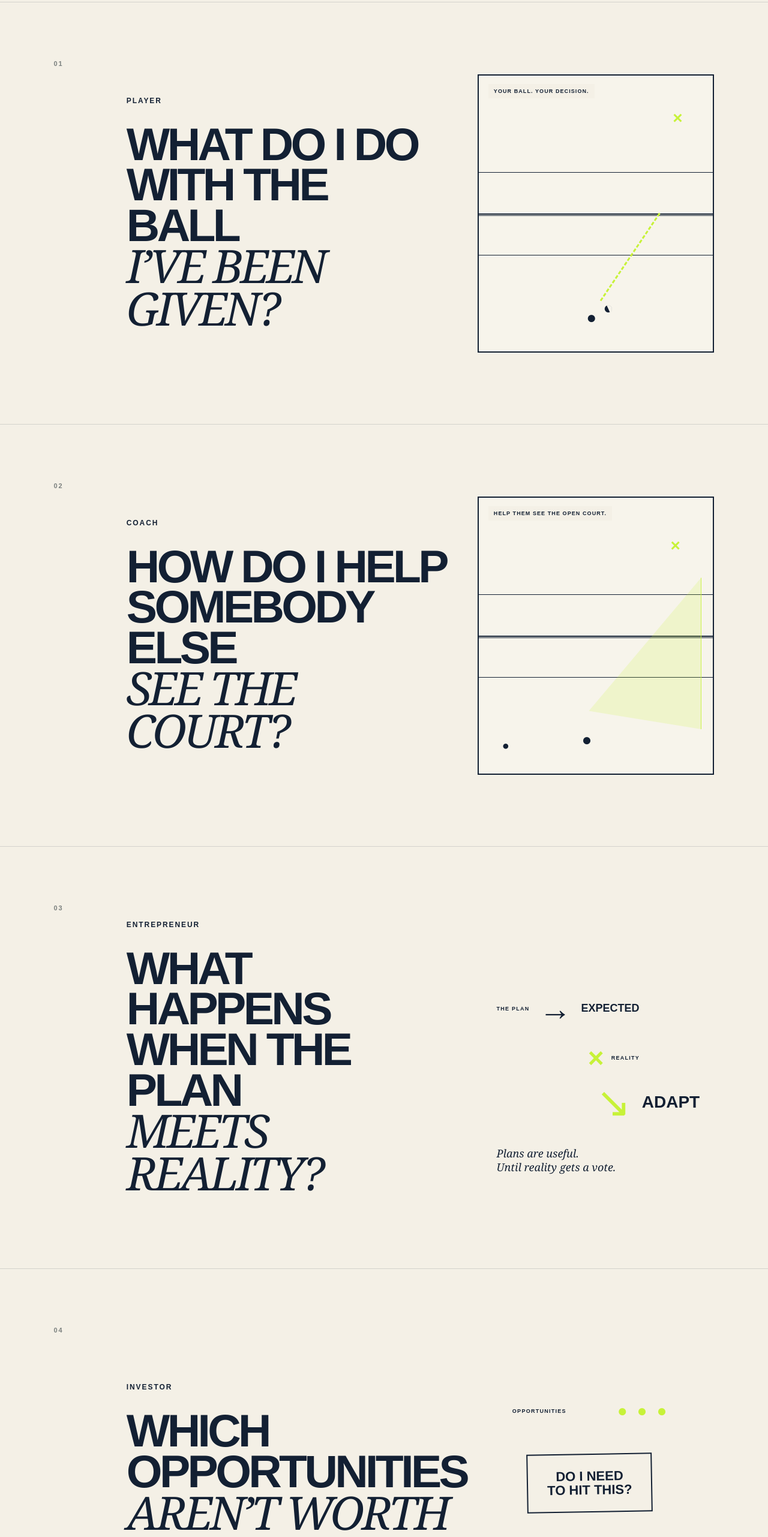
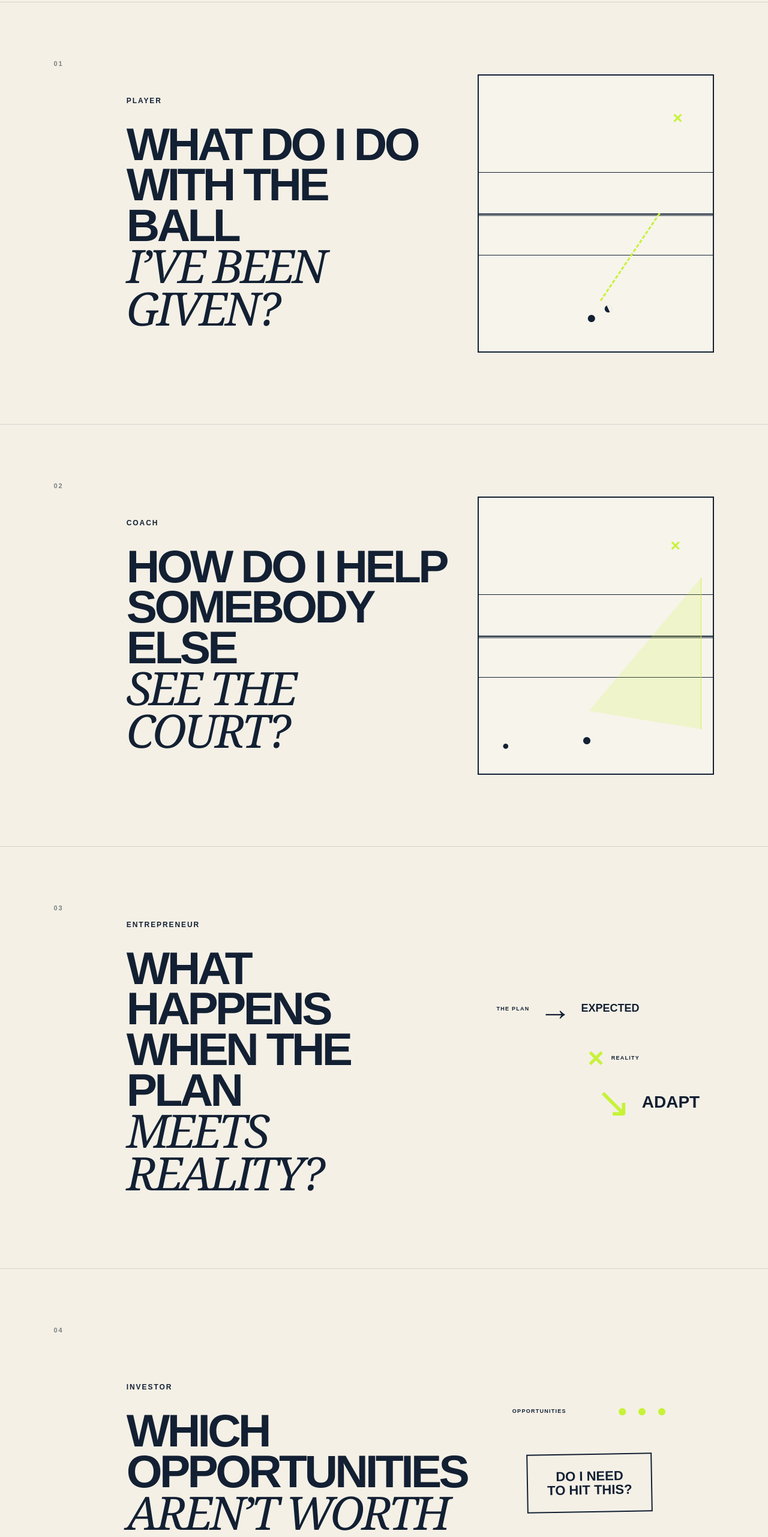
Before and after one commit to mightymaxworks/the-next-ball, a Next.js app: page / in a window 1280 px wide. Shown: the part 5440-8003 px from the top of the page at 60% size. Built offline with nearby package versions, Linux system fonts and the light colour scheme.

Commit message:
Subtract redundant labels and explanatory copy

```diff
--- a/app/page.tsx
+++ b/app/page.tsx
@@ -100,19 +100,19 @@ export default function Home() {
         <div className="perspectivePlay player">
           <div className="playNumber">01</div>
           <div className="playCopy"><p className="eyebrow">PLAYER</p><h3>WHAT DO I DO<br/>WITH THE BALL<br/><em>I’VE BEEN GIVEN?</em></h3></div>
-          <div className="playVisual courtDiagram playerCourt" aria-hidden="true"><span className="courtNet"/><span className="kitchen top"/><span className="kitchen bottom"/><span className="courtPlayer near">●</span><span className="paddle nearPaddle">◐</span><span className="shotLine"/><span className="landingSpot">×</span><span className="diagramNote">YOUR BALL. YOUR DECISION.</span></div>
+          <div className="playVisual courtDiagram playerCourt" aria-hidden="true"><span className="courtNet"/><span className="kitchen top"/><span className="kitchen bottom"/><span className="courtPlayer near">●</span><span className="paddle nearPaddle">◐</span><span className="shotLine"/><span className="landingSpot">×</span></div>
         </div>
 
         <div className="perspectivePlay coach">
           <div className="playNumber">02</div>
           <div className="playCopy"><p className="eyebrow">COACH</p><h3>HOW DO I HELP<br/>SOMEBODY ELSE<br/><em>SEE THE COURT?</em></h3></div>
-          <div className="playVisual courtDiagram coachCourt" aria-hidden="true"><span className="courtNet"/><span className="kitchen top"/><span className="kitchen bottom"/><span className="courtPlayer coachMark">●</span><span className="courtPlayer athleteMark">●</span><span className="sightCone"/><span className="landingSpot">×</span><span className="diagramNote">HELP THEM SEE THE OPEN COURT.</span></div>
+          <div className="playVisual courtDiagram coachCourt" aria-hidden="true"><span className="courtNet"/><span className="kitchen top"/><span className="kitchen bottom"/><span className="courtPlayer coachMark">●</span><span className="courtPlayer athleteMark">●</span><span className="sightCone"/><span className="landingSpot">×</span></div>
         </div>
 
         <div className="perspectivePlay entrepreneur">
           <div className="playNumber">03</div>
           <div className="playCopy"><p className="eyebrow">ENTREPRENEUR</p><h3>WHAT HAPPENS<br/>WHEN THE PLAN<br/><em>MEETS REALITY?</em></h3></div>
-          <div className="playVisual decisionDiagram" aria-hidden="true"><div className="decisionPlan"><small>THE PLAN</small><span className="planArrow">→</span><b>EXPECTED</b></div><div className="realityHit"><span>×</span><small>REALITY</small></div><div className="decisionResponse"><span className="turnArrow">↘</span><b>ADAPT</b></div><p>Plans are useful.<br/>Until reality gets a vote.</p></div>
+          <div className="playVisual decisionDiagram" aria-hidden="true"><div className="decisionPlan"><small>THE PLAN</small><span className="planArrow">→</span><b>EXPECTED</b></div><div className="realityHit"><span>×</span><small>REALITY</small></div><div className="decisionResponse"><span className="turnArrow">↘</span><b>ADAPT</b></div></div>
         </div>
 
         <div className="perspectivePlay investor">
@@ -132,7 +132,7 @@ export default function Home() {
         <div className="liveTop">
           <p className="eyebrow light">THE NEXT BALL — LIVE</p>
           <p className="stageAside">The ideas are serious.<br/>The delivery doesn’t have to be.</p>
-          <figure className="livePhoto"><img src="/images/selected/IMG_8932.JPEG" alt="Darren speaking at a live event" /><figcaption>THE NEXT BALL — LIVE</figcaption></figure>
+          <figure className="livePhoto"><img src="/images/selected/IMG_8932.JPEG" alt="Darren speaking at a live event" /></figure>
         </div>
         <h2>SERIOUS IDEAS.<br /><span>NOT-SO-SERIOUS<br />DELIVERY.</span></h2>
         <div className="liveRule" aria-hidden="true"><span>LAUGH</span><i>→</i><span>STORY</span><i>→</i><span>INSIGHT</span><i>→</i><span>NEXT BALL</span></div>
```
